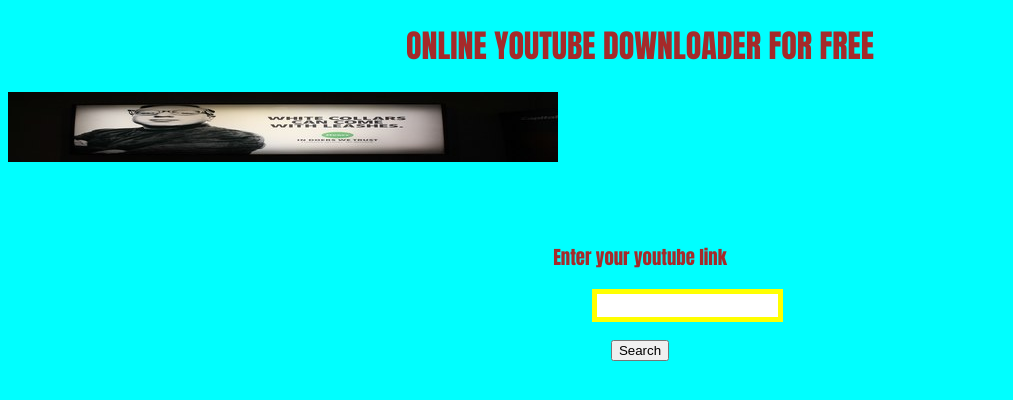
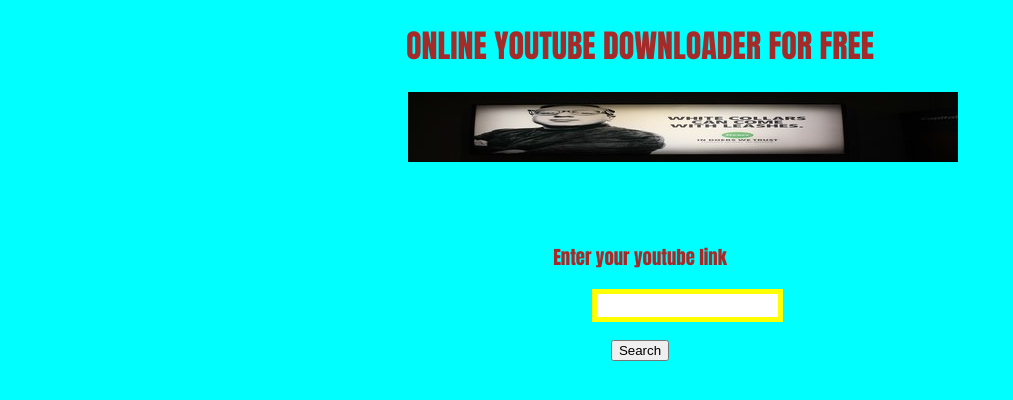
Before and after one commit to Anubhav-developr/Youtube-downloadr-JS, a plain HTML site: page index.html in a window 1280 px wide. Shown: the whole page, without its empty margins (0-1013 px from the left). Drawn offline with Linux system fonts and the light colour scheme.

Commit message:
Update Youtubednldr.css
dddd

```diff
--- a/Youtubednldr.css
+++ b/Youtubednldr.css
@@ -31,5 +31,5 @@
 }
 
 #se {
-    margin: center
+    margin-left: 25pc;
 }
```
